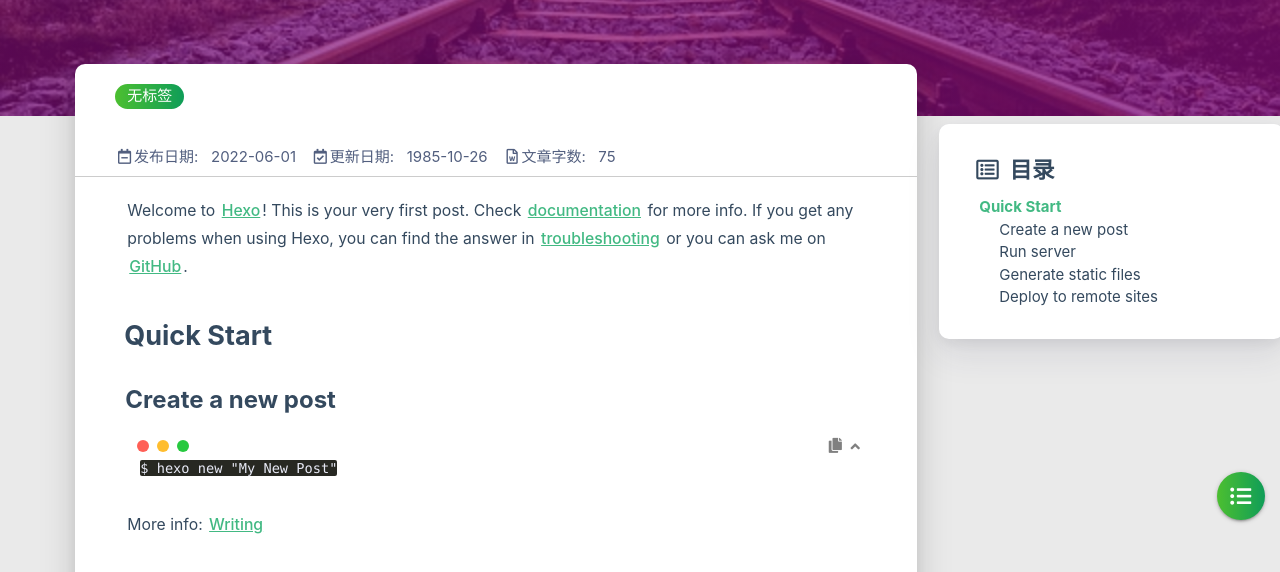
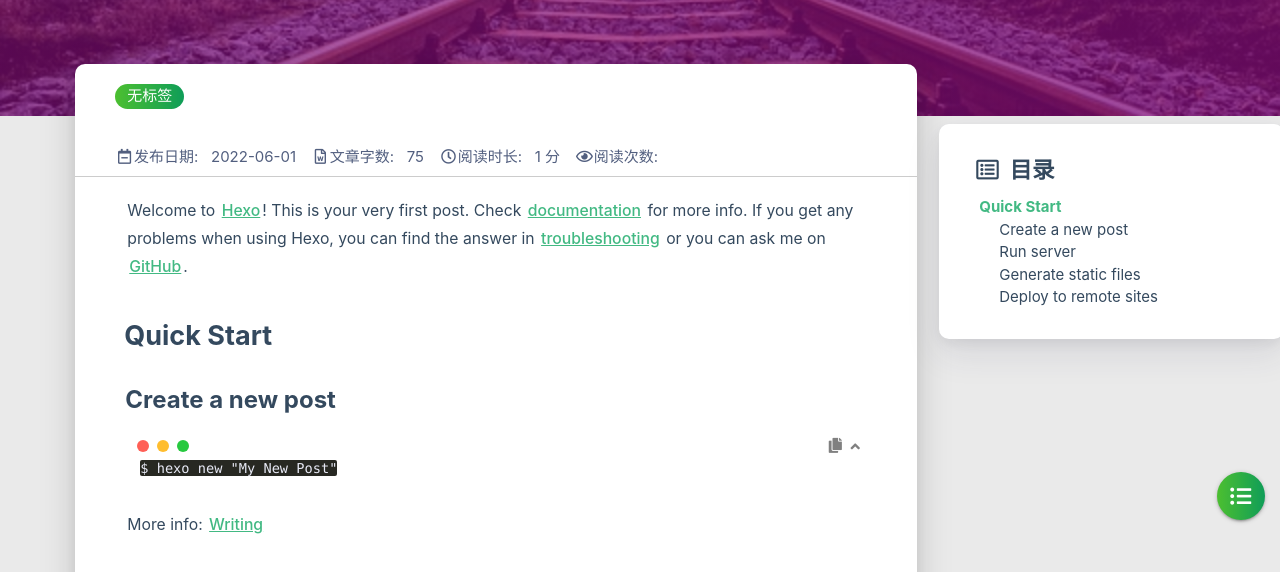
Before and after one commit to xiaoxiaosonga/xiaoxiaosonga.github.io, a plain HTML site: page 2022/0601undefined.html in a window 1280 px wide. Shown: the part 204-776 px from the top of the page. Drawn offline with Linux system fonts and the light colour scheme; some packages are replaced by stand-ins of ours; no server answers; a script that the page names is missing.

Commit message:
Site updated: 2022-06-01 20:58:09

```diff
--- a/2022/0601undefined.html
+++ b/2022/0601undefined.html
@@ -448,11 +448,6 @@
 
 
 
-                <div class="post-date info-break-policy">
-                    <i class="far fa-calendar-check fa-fw"></i>更新日期:&nbsp;&nbsp;
-                    1985-10-26
-                </div>
-
 
 
                 <div class="info-break-policy">
@@ -462,7 +457,17 @@
 
 
 
+                <div class="info-break-policy">
+                    <i class="far fa-clock fa-fw"></i>阅读时长:&nbsp;&nbsp;
+                    1 分
+                </div>
 
+
+
+                    <div id="busuanzi_container_page_pv" class="info-break-policy">
+                        <i class="far fa-eye fa-fw"></i>阅读次数:&nbsp;&nbsp;
+                        <span id="busuanzi_value_page_pv"></span>
+                    </div>
 
             </div>
         </div>
```
